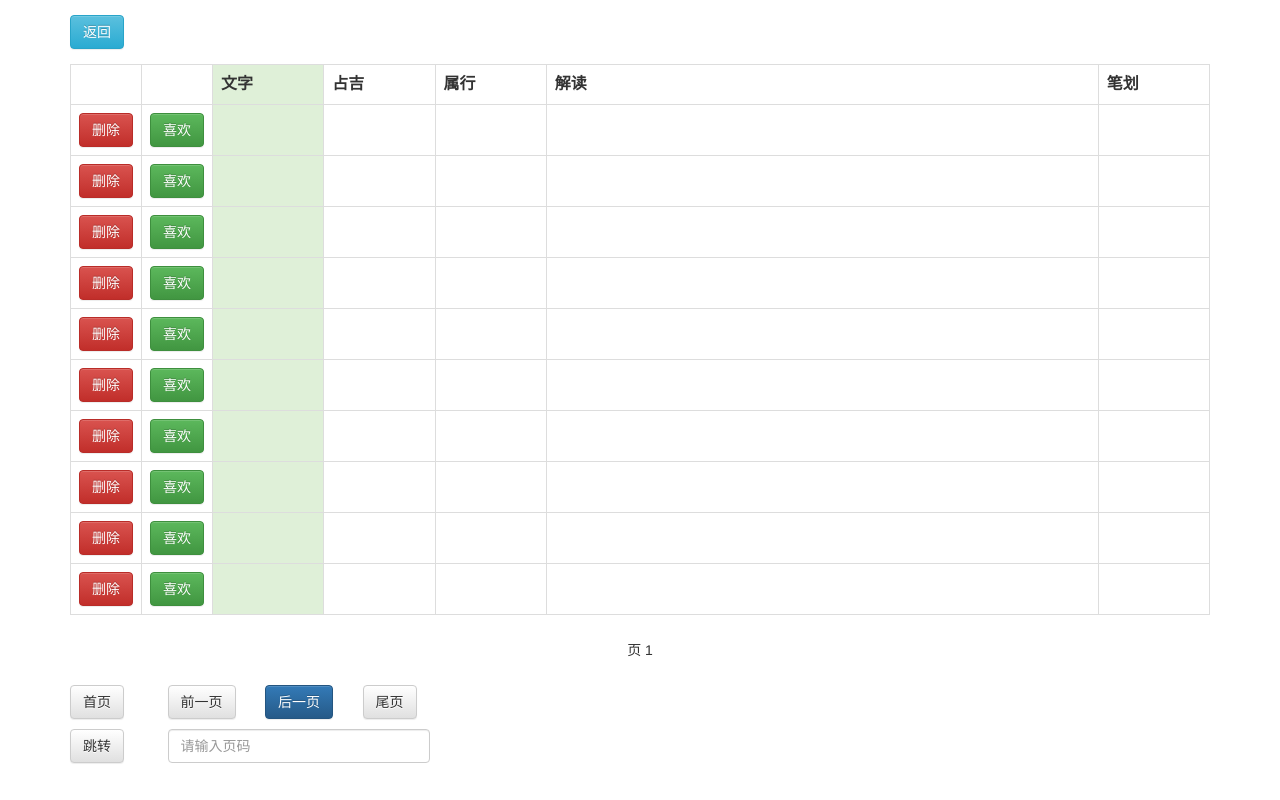
After one commit to official71/good-chinese-names, a PHP site: page /show_char.html in a window 1280 px wide. The commit adds this page. Run offline with PHP 8.4, Linux system fonts and the light colour scheme; data that the repository does not hold is empty; some libraries are stand-ins or nearby versions.

Commit message:
New webpage that allows me to manage the characters in DB

```diff
--- /dev/null
+++ b/query_chars.js
@@ -0,0 +1,252 @@
+nrQuery = 10;
+nrPages = 0;
+nrRows = 0;
+currPage = -1;
+currRow = 0;
+fullStr = "";
+fullList = "";
+
+function get_charId(button_id) {
+    //assume the button id follows the format "xxx11",
+    //i.e. exactly 3 letters plus the index number
+    var i = button_id.slice(3);
+    return fullList[i].split(' ')[0];
+}
+
+function remove_char(id) {
+    var charID = get_charId(id);
+
+    if (charID == '') {
+        return;
+    }
+
+    var dataStr = 'charid=' + charID + '&ban=1';
+    var xmlhttp = new XMLHttpRequest();
+    xmlhttp.open("GET", "ban.php?" + dataStr, true);
+    xmlhttp.send();
+
+    var btn = document.getElementById(id);
+    btn.onclick = function() { restore_char(this.id); };
+    btn.value = '取消';
+    btn.className = "btn btn-warning";
+}
+
+function restore_char(id) {
+    var charID = get_charId(id);
+
+    if (charID == '') {
+        return;
+    }
+
+    var dataStr = 'charid=' + charID + '&ban=0';
+    var xmlhttp = new XMLHttpRequest();
+    xmlhttp.open("GET", "ban.php?" + dataStr, true);
+    xmlhttp.send();
+
+    var btn = document.getElementById(id);
+    btn.onclick = function() { remove_char(this.id); };
+    btn.value = '删除';
+    btn.className = "btn btn-danger";
+}
+
+function like_char(id) {
+    var charID = get_charId(id);
+
+    if (charID == '') {
+        return;
+    }
+
+    var dataStr = 'charid=' + charID + '&like=1';
+    var xmlhttp = new XMLHttpRequest();
+    xmlhttp.open("GET", "like.php?" + dataStr, true);
+    xmlhttp.send();
+
+    var btn = document.getElementById(id);
+    btn.onclick = function() { undolike_char(this.id); };
+    btn.value = '取消';
+    btn.className = "btn btn-warning";
+}
+
+function undolike_char(id) {
+    var charID = get_charId(id);
+
+    if (charID == '') {
+        return;
+    }
+
+    var dataStr = 'charid=' + charID + '&like=0';
+    var xmlhttp = new XMLHttpRequest();
+    xmlhttp.open("GET", "like.php?" + dataStr, true);
+    xmlhttp.send();
+
+    var btn = document.getElementById(id);
+    btn.onclick = function() { like_char(this.id); };
+    btn.value = '喜欢';
+    btn.className = "btn btn-success";
+}
+
+function num_pages() {
+    var dataStr = 'count=1';
+    var xmlhttp = new XMLHttpRequest();
+    xmlhttp.onreadystatechange = function() {
+        if (this.readyState == 4 && this.status == 200) {
+            var nrEntries = this.responseText;
+            nrPages = Math.floor(nrEntries / nrQuery) + 1;
+        }
+    };
+    xmlhttp.open("GET", "get_chars.php?" + dataStr, true);
+    xmlhttp.send();
+}
+
+function init_page() {
+    var table = document.getElementById("charTbl");
+    for (i = 0; i < nrQuery; i++) {
+        row = table.insertRow(-1);
+
+        // remove button
+        cell0 = row.insertCell(0);
+        t0 = document.createElement("input");
+        t0.id = "rmc" + i;
+        t0.onclick = function() {remove_char(this.id);};
+        t0.type = "button";
+        t0.value = "删除";
+        t0.className = "btn btn-danger";
+        cell0.appendChild(t0);
+
+        // like button
+        cell1 = row.insertCell(1);
+        t1 = document.createElement("input");
+        t1.id = "upc" + i;
+        t1.onclick = function() {like_char(this.id);};
+        t1.type = "button";
+        t1.value = "喜欢";
+        t1.className = "btn btn-success";
+        cell1.appendChild(t1);
+
+        //character
+        cell2 = row.insertCell(2);
+        t2 = document.createElement("span");
+        t2.id = "charc" + i;
+        cell2.className = "success";
+        cell2.appendChild(t2);
+
+        //fortune
+        cell3 = row.insertCell(3);
+        t3 = document.createElement("span");
+        t3.id = "fortc" + i;
+        cell3.appendChild(t3);
+
+        //attribute
+        cell4 = row.insertCell(4);
+        t4 = document.createElement("span");
+        t4.id = "attrc" + i;
+        cell4.appendChild(t4);
+
+        //reference
+        cell5 = row.insertCell(5);
+        t5 = document.createElement("span");
+        t5.style = "font-size: 80%";
+        t5.id = "refc" + i;
+        cell5.appendChild(t5);
+
+        //number
+        cell6 = row.insertCell(6);
+        t6 = document.createElement("span");
+        t6.id = "numc" + i;
+        cell6.appendChild(t6);
+    }
+}
+
+function show_page() {
+    document.getElementById("pageNum").innerHTML = "页 " + (currPage+1);
+    var limit = nrQuery;
+    var offset = currPage * nrQuery;
+    var dataStr = 'lmt=' + limit + '&ofs=' + offset;
+    var xmlhttp = new XMLHttpRequest();
+    xmlhttp.onreadystatechange = function() {
+        if (this.readyState == 4 && this.status == 200) {
+            fullStr = this.responseText;
+            fullList = fullStr.split('|');
+            nrRows = fullList.length;
+
+            for (currRow = 0; currRow < nrRows-1; currRow++) {
+                c = fullList[currRow].split(' ');
+                if (c[0] == "") {
+                    continue;
+                }
+
+                document.getElementById("charc"+currRow).innerHTML = c[2];
+                document.getElementById("fortc"+currRow).innerHTML = c[5];
+                document.getElementById("attrc"+currRow).innerHTML = c[3];
+                document.getElementById("refc"+currRow).innerHTML = c[4];
+                document.getElementById("numc"+currRow).innerHTML = c[1];
+            }
+
+            // clean up undefined fields
+            for (i = currRow; i < nrQuery; i++) {
+                document.getElementById("charc"+i).innerHTML = "";
+                document.getElementById("fortc"+i).innerHTML = "";
+                document.getElementById("attrc"+i).innerHTML = "";
+                document.getElementById("refc"+i).innerHTML = "";
+                document.getElementById("numc"+i).innerHTML = "";
+            }
+        }
+    };
+    xmlhttp.open("GET", "get_chars.php?" + dataStr, true);
+    xmlhttp.send();
+}
+
+function next_page() {
+    currPage++;
+    if (currPage < 0 || currPage >0 && currPage >= nrPages) {
+        console.log("currPage ["+currPage+"] exceeds limit: (0, "+nrPages+")");
+        currPage--;
+        return;
+    }
+    show_page();
+}
+
+function prev_page() {
+    currPage--;
+    if (currPage < 0 || currPage >0 && currPage >= nrPages) {
+        console.log("currPage ["+currPage+"] exceeds limit: (0, "+nrPages+")");
+        currPage++;
+        return;
+    }
+    show_page();
+}
+
+/* the following function (testing input string is a positive(>0) integer)
+   is copied from T.J. Crowder's answer in StackOverflow:
+   "http://stackoverflow.com/questions/10834796/
+    validate-that-a-string-is-a-positive-integer"
+ */
+function isNormalInteger(str) {
+    var n = Math.floor(Number(str));
+    return String(n) === str && n > 0;
+}
+
+function goto_page() {
+    var p = document.getElementById("gotoPg").value;
+    if (isNormalInteger(p) != true) {
+        console.log("Input ["+p+"] is not an integer");
+        return;
+    }
+    if (p <= 0 || p > nrPages) {
+        console.log("Input ["+p+"] exceeds limit: (1, "+nrPages+")");
+        return;
+    }
+
+    currPage = p - 1;
+    show_page();
+}
+
+function first_page() {
+    currPage = 0;
+    show_page();
+}
+
+function last_page() {
+    currPage = nrPages - 1;
+    show_page();
+}
--- /dev/null
+++ b/show_char.html
@@ -0,0 +1,84 @@
+<html>
+<head>
+    <title>管理字库</title>
+    <meta http-equiv="Content-Type" content="text/html; charset=utf-8"/>
+
+    <!-- Latest compiled and minified CSS -->
+    <link rel="stylesheet" href="https://maxcdn.bootstrapcdn.com/bootstrap/3.3.7/css/bootstrap.min.css"
+    integrity="sha384-BVYiiSIFeK1dGmJRAkycuHAHRg32OmUcww7on3RYdg4Va+PmSTsz/K68vbdEjh4u"
+    crossorigin="anonymous">
+    <!-- Optional theme -->
+    <link rel="stylesheet" href="https://maxcdn.bootstrapcdn.com/bootstrap/3.3.7/css/bootstrap-theme.min.css"
+    integrity="sha384-rHyoN1iRsVXV4nD0JutlnGaslCJuC7uwjduW9SVrLvRYooPp2bWYgmgJQIXwl/Sp"
+    crossorigin="anonymous">
+    <link rel="stylesheet" href="main.css">
+
+    <script src="http://ajax.googleapis.com/ajax/libs/jquery/1.11.0/jquery.min.js"></script>
+    <script type="text/javascript" src="query_chars.js"></script>
+</head>
+<body>
+    <div class="container">
+        <div class="row toffset3">
+            <div class="col-md-2">
+                <a href="name.php" class="btn btn-info">返回</a>
+            </div>
+        </div>
+    </div>
+    <div class="container toffset3">
+        <table id="charTbl" class="table table-bordered">
+            <tr>
+                <th width="5%"></th>
+                <th width="5%"></th>
+                <th width="10%" class="success">文字</th>
+                <th width="10%">占吉</th>
+                <th width="10%">属行</th>
+                <th width="50%">解读</th>
+                <th width="10%">笔划</th>
+            </tr>
+        </table>
+    </div>
+    <div class="container">
+        <div class="row toffset1">
+            <p class="text-center" id="pageNum">页</p>
+        </div>
+        <div class="row toffset3">
+            <div class="col-md-1">
+                <input id="firstPage" onclick="first_page()" class="btn btn-default"
+                    type="button" value="首页"/>
+            </div>
+            <div class="col-md-1">
+                <input id="prevPage" onclick="prev_page()" class="btn btn-default"
+                    type="button" value="前一页"/>
+            </div>
+            <div class="col-md-1">
+                <input id="nextPage" onclick="next_page()" class="btn btn-primary"
+                    type="button" value="后一页"/>
+            </div>
+            <div class="col-md-1">
+                <input id="lastPage" onclick="last_page()" class="btn btn-default"
+                    type="button" value="尾页"/>
+            </div>
+        </div>
+        <div class="row toffset2">
+            <div class="col-md-1">
+                <input id="gotoPage" onclick="goto_page()" class="btn btn-default"
+                    type="button" value="跳转"/>
+            </div>
+            <div class="col-md-3">
+                <input type="text" id="gotoPg" class="form-control"
+                    placeholder="请输入页码"/>
+            </div>
+    </div>
+
+    <script type="text/javascript">
+        num_pages();
+        init_page();
+        next_page();
+    </script>
+
+    <!-- Latest compiled and minified JavaScript -->
+    <script src="https://maxcdn.bootstrapcdn.com/bootstrap/3.3.7/js/bootstrap.min.js"
+    integrity="sha384-Tc5IQib027qvyjSMfHjOMaLkfuWVxZxUPnCJA7l2mCWNIpG9mGCD8wGNIcPD7Txa"
+    crossorigin="anonymous"></script>
+</body>
+</html>
```
Also changed, not shown: get_chars.php (added, +58 -0 lines), name.php (+17 -7 lines).
